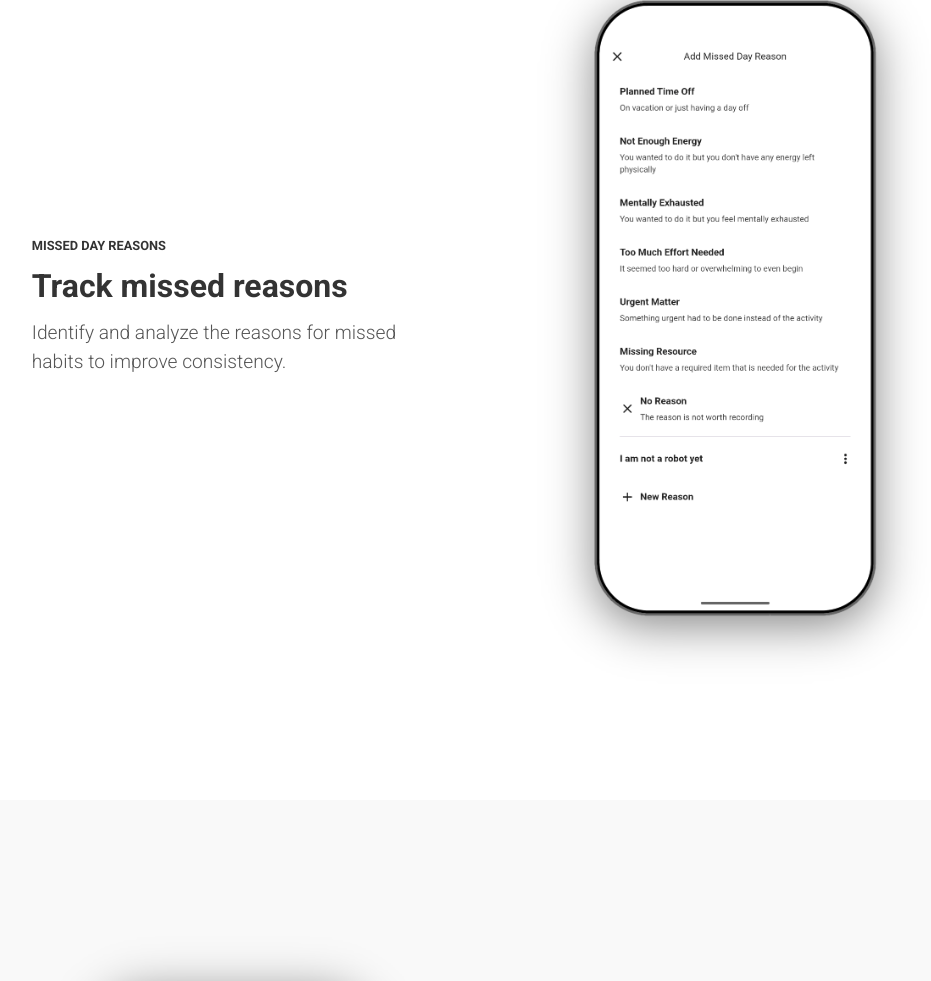
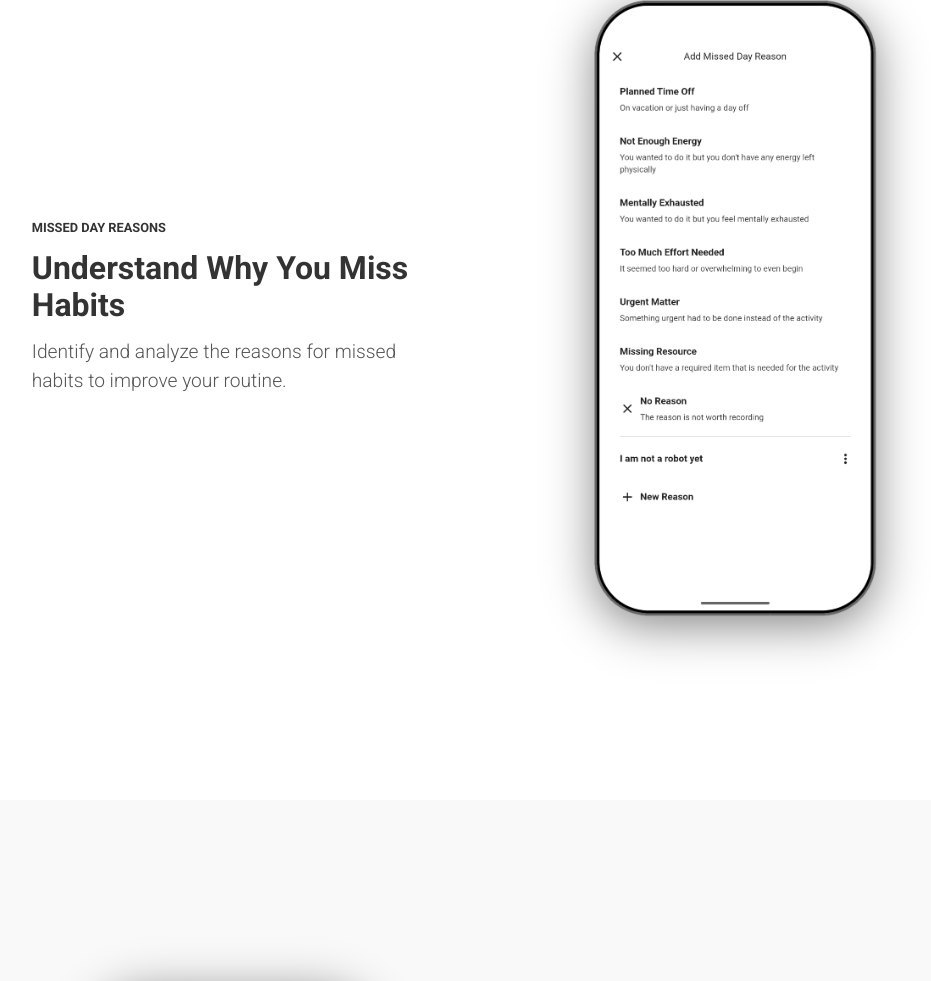
Before and after one commit to StefanDimov/ambition-habit-site, a website: page index.html in a window 1280 px wide. Shown: the part 6486-7467 px from the top of the page, without its empty margins (157-1088 px from the left). Drawn offline with Linux system fonts and the light colour scheme.

Commit message:
Update side feature label and description for clarity

```diff
--- a/index.html
+++ b/index.html
@@ -209,10 +209,10 @@
       <div class="side-feature width-container">
         <div class="side-feature-text-container">
           <div class="center-feature-min-header">Missed Day Reasons</div>
-          <div class="side-feature-label">Track missed reasons</div>
+          <div class="side-feature-label">Understand Why You Miss Habits</div>
           <div class="side-feature-description">
-            Identify and analyze the reasons for missed habits to improve
-            consistency.
+            Identify and analyze the reasons for missed habits to improve your
+            routine.
           </div>
         </div>
         <img src="images/missed-days.png" alt="" class="side-feature-image" />
```
